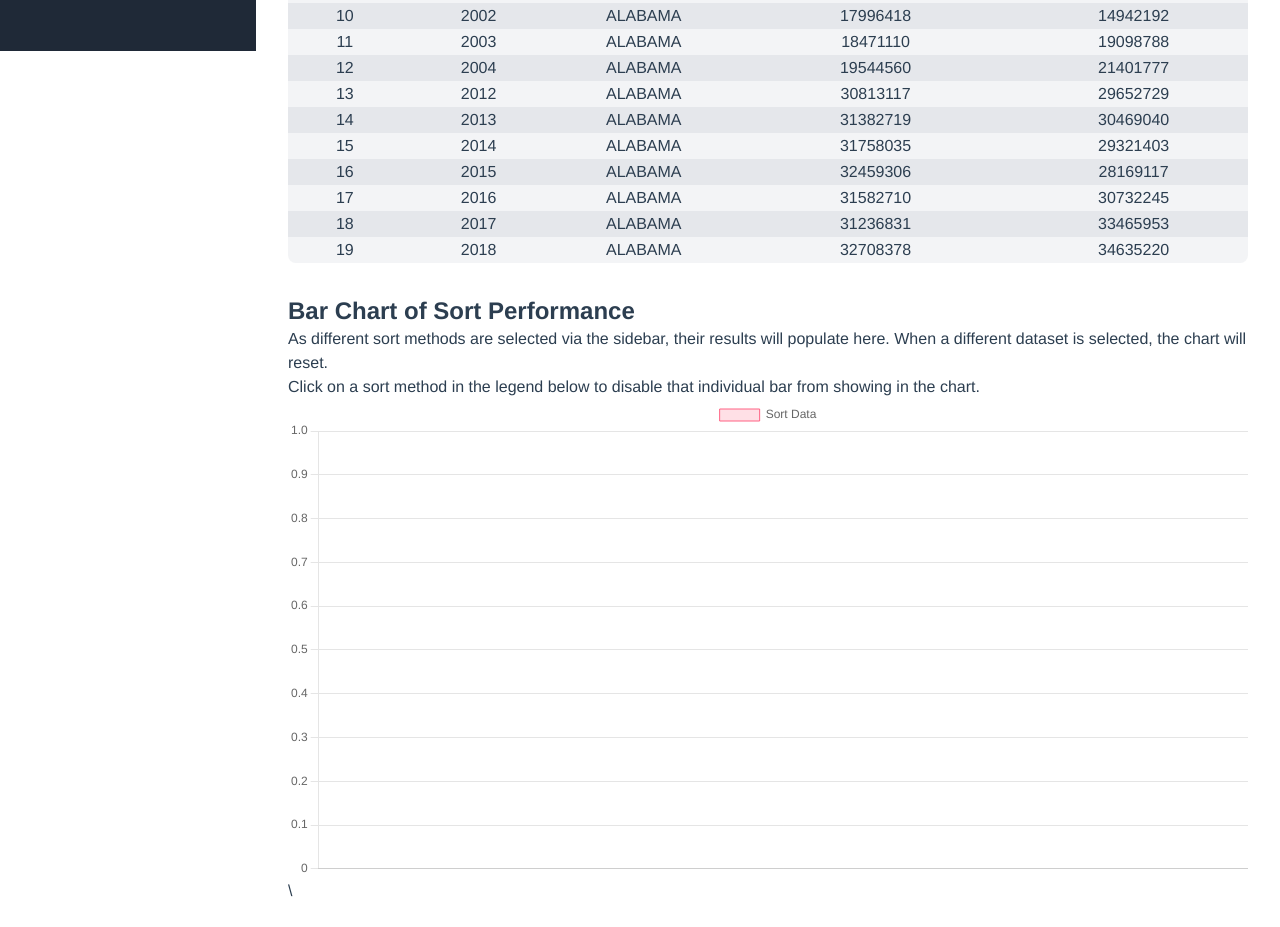
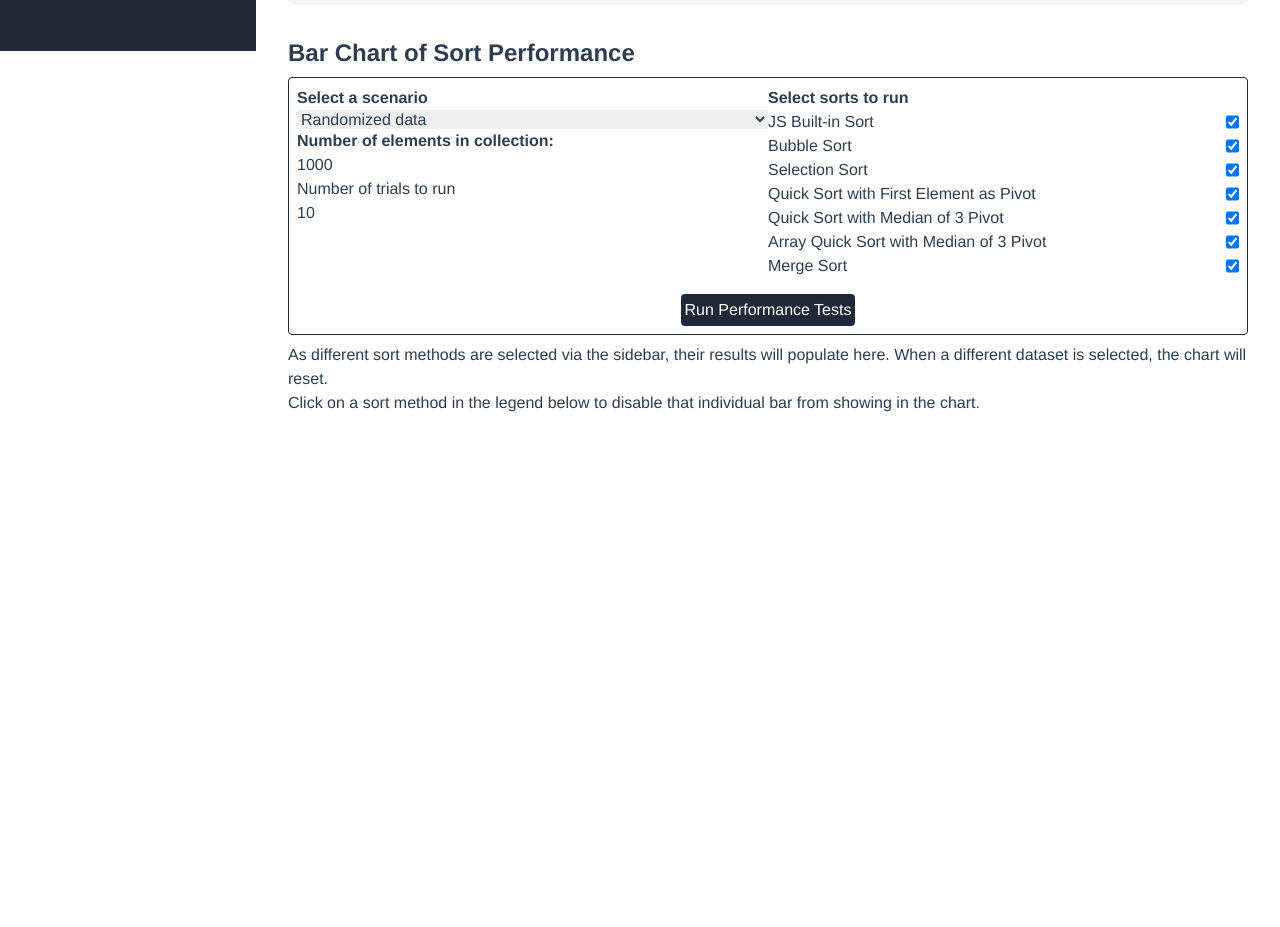
Before and after one commit to Exanite/DsaProject, a Vue app: page /#/ in a window 1280 px wide. Shown: the part 749-1676 px from the top of the page. After the commit the page ends 1188 px from the top, so only its background shows below. Built offline with nearby package versions, Linux system fonts and the light colour scheme.

Commit message:
Dynamic Performance Charts

```diff
--- a/src/pages/HomePage.vue
+++ b/src/pages/HomePage.vue
@@ -179,7 +179,6 @@
           <h1 class="text-center text-3xl font-semibold text-gray-900">Analysis of Different Sort Methods</h1>
           <p class="text-xl text-gray-600 text-center font-semibold">Finance Data provided by <a class="text-gray-700 hover:text-gray-900" target="_blank" href="https://think.cs.vt.edu/corgis/json/finance/">Corgis Dataset Project</a></p>
         </div>
-        <SortProfiler :sort-strategies="sortingStrategies"/>
         <div class="max-w-7xl mx-auto px-4 sm:px-6 md:px-8 mt-4">
           <div class="mt-8">
             <p class="text-2xl font-semibold">Table of Dataset</p>
@@ -189,13 +188,15 @@
           </div>
           <div class="mt-8">
             <p class="text-2xl font-semibold">Bar Chart of Sort Performance</p>
+            <div class="my-2"><SortProfiler :sort-strategies="sortingStrategies" @profileFinished="updateChartResults"/></div>
             <p>As different sort methods are selected via the sidebar, their results will populate here. When a different dataset is selected, the chart will reset.</p>
             <p>Click on a sort method in the legend below to disable that individual bar from showing in the chart.</p>
 
-            <div id="performanceCharts">
-              <BarChart :key="barChartData" :labels="chartLabels.data" :data="barChartData"/>\
+            <div id="performanceCharts" :class="['grid', charts.length > 1 ? 'grid-cols-2' : 'grid-cols-1']">
+              <div class="" v-for="chart in charts" :key="charts.length">
+                <BarChart :labels="chart.labels" :data="chart.datasets"/>
+              </div>
             </div>
-
           </div>
         </div>
       </div>
@@ -217,6 +218,7 @@
   import { SortingStrategy } from "@/data/algorithms/SortingStrategy";
   import { DataGenerator } from "@/data/DataGenerator";
   import { getFinanceData } from "@/data/FinanceData";
+  import { ProfileResult, ProfileScenario, profileSortStrategies } from "@/data/profiling/Profiling";
   import { computed, reactive, defineComponent, ref } from "vue";
 
   export default defineComponent({
@@ -291,39 +293,42 @@
         },
       });
 
-      //reformat to what chart.js supports
-      const chartLabels = reactive({
-        data: ['']
-      });
+      interface Chart {
+        labels: string[];
+        datasets: {
+          label: string[];
+          data: number[];
+          backgroundColor: string[];
+          borderColor: string[];
+          borderWidth: number;
+          }[];
+        }
 
-      const getChartData = () => {
-        let datasets: any[] = [];
-        let dataset = {
+      const charts: Chart[] = reactive([]);
+      const updateChartResults = (results: ProfileResult[], scenario: ProfileScenario, elementCount: number, trialCount: number) => {
+        console.log({results, scenario, elementCount, trialCount})
+
+        let chart: Chart = {
+          labels: [],
+          datasets: [{
           label: ["Sort Data"],
           data: [0],
           backgroundColor: backgroundColors,
           borderColor: borderColors,
           borderWidth: 1
         }
+        ]
+        };
+
         let data: number[] = [];
-        let labels:  string[] = [];
+        for (const [key, value] of Object.entries(results)) {
+          chart.labels.push(value.strategy.name);
+          data.push(value.averageTime);
+        }
 
-        for (const [key, value] of Object.entries(rawChartData)) {
-          if (value.data != 0) {
-            labels.push(value.label);
-            data.push(value.data);
-          }
-        }
-        chartLabels.data = labels;
-        dataset.data = data;
-        datasets.push(dataset);
-        console.log({chartLabels})
-        return datasets;
+        chart.datasets[0].data = data;
+        charts.push(chart);
       }
-
-      const barChartData = computed(() => {
-        return getChartData();
-      });
 
       const resetChartData = () => {
         for (const [key, value] of Object.entries(rawChartData)) {
@@ -374,9 +379,8 @@
         generateData,
         resetChartData,
         icons,
-        chartLabels,
-        getChartData,
-        barChartData,
+        charts,
+        updateChartResults,
         showMobile,
         sortDuration,
         columnName,
```
